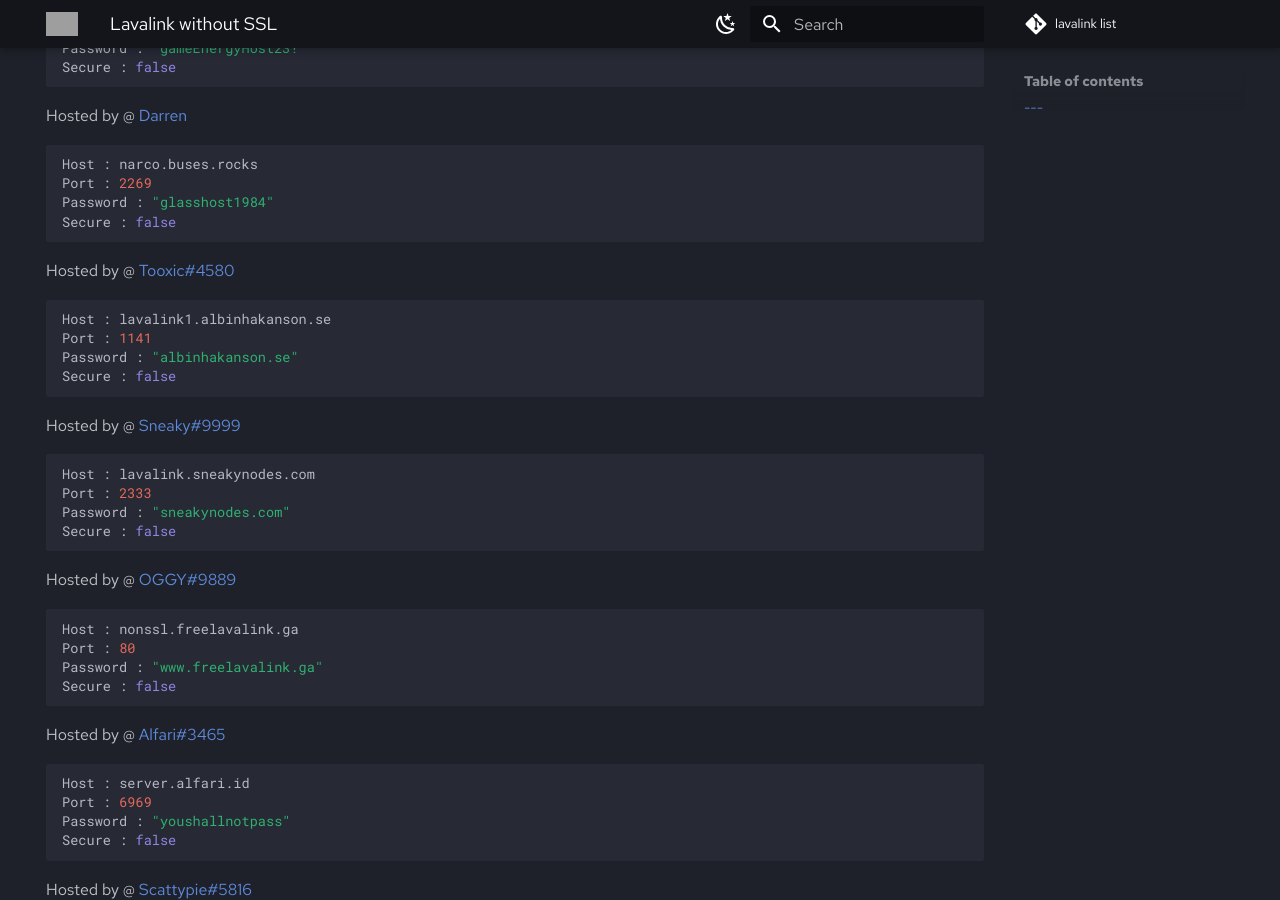
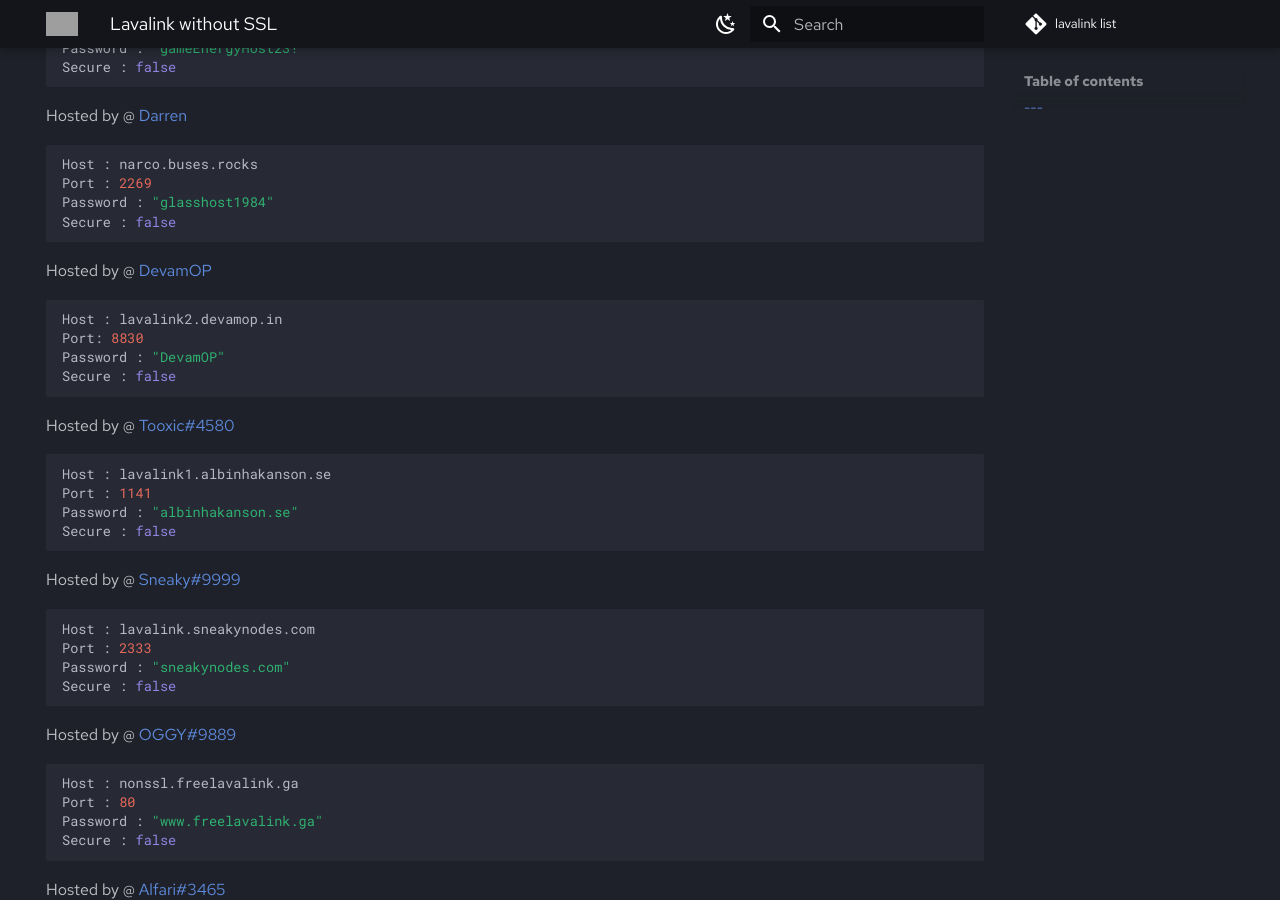
Before and after one commit to DarrenOfficial/lavalink-list, an MkDocs documentation site: the page built from docs/NoSSL/lavalink-without-ssl.md, in a window 1280 px wide and 900 px high, scrolled down 330 px. Built offline with MkDocs 1.6.1 and Material for MkDocs 9.7.7, drawn with Linux system fonts in a browser that asks for light colours; comment, search, counter and statistics services are not loaded; grey boxes are pictures that could not be loaded.

Commit message:
Update lavalink-without-ssl.md

````diff
--- a/docs/NoSSL/lavalink-without-ssl.md
+++ b/docs/NoSSL/lavalink-without-ssl.md
@@ -21,6 +21,14 @@ Hosted by @ [Darren](https://open.spotify.com/track/4TuNI3WEMyLQAKRMJmcQdA)
 Host : narco.buses.rocks
 Port : 2269
 Password : "glasshost1984"
+Secure : false
+```
+
+Hosted by @ [DevamOP](https://bit.ly/m/devam)
+```bash
+Host : lavalink2.devamop.in
+Port: 8830
+Password : "DevamOP"
 Secure : false
 ```
 
````
